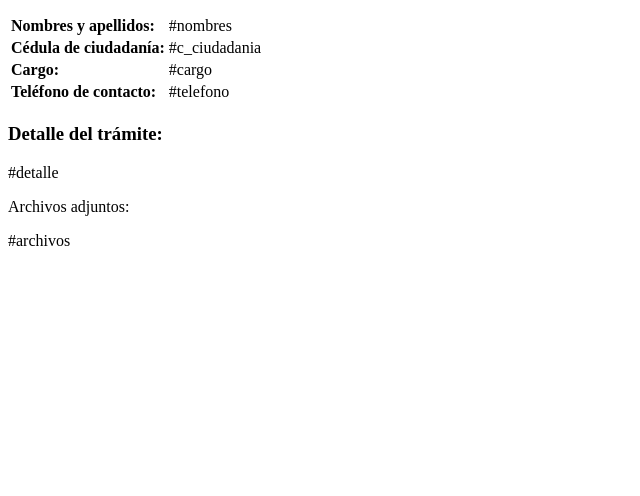
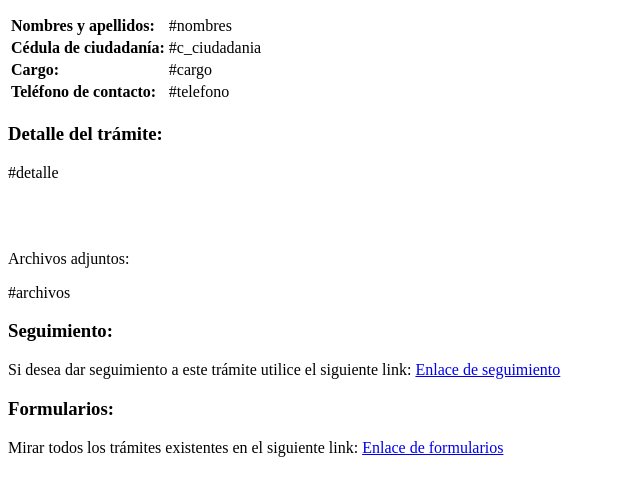
Before and after one commit to Borreguin/API-CE, a Flask app: template flask_app/templates/Notification_Comite.html in a window 1280 px wide. Shown: the part 250-746 px from the top of the page, without its empty margins (0-640 px from the left). Run offline with Flask 2, Linux system fonts and the light colour scheme; the template is opened without the code that fills it, so the values that code supplies are empty; parts of the project's set-up code (start-up, migrations or seed data) failed here and were passed over.

Commit message:
agregando notificacion de cambio de estado

```diff
--- a/flask_app/my_lib/utils.py
+++ b/flask_app/my_lib/utils.py
@@ -57,6 +57,10 @@
 
 def fill_information_comite(html_str: str, form: FormularioTemporal, files=None):
     html_str = fill_basic_information(html_str, form, files)
+    enlace_seguimiento = f"{init.HOSTNAME_URL}/seguimiento?ifmd={form.id_forma}"
+    html_str = html_str.replace("#enlace_seguimiento", enlace_seguimiento)
+    enlace_formularios = f"{init.HOSTNAME_URL}/formularios"
+    html_str = html_str.replace("#enlace_formularios", enlace_formularios)
     return html_str
 
 
--- a/flask_app/templates/Notification.html
+++ b/flask_app/templates/Notification.html
@@ -36,6 +36,7 @@
     </table>
 <h3>Detalle del trámite:</h3>
 <p>#detalle</p>
+<br></br>
 <p>Archivos adjuntos:</p>
 <p>#archivos</p>
 
--- a/flask_app/templates/Notification_Comite.html
+++ b/flask_app/templates/Notification_Comite.html
@@ -35,8 +35,17 @@
     </table>
 <h3>Detalle del trámite:</h3>
 <p>#detalle</p>
+<br></br>
 <p>Archivos adjuntos:</p>
 <p>#archivos</p>
+
+<h3>Seguimiento:</h3>
+<p>Si desea dar seguimiento a este trámite utilice
+    el siguiente link: <a href="#enlace_seguimiento">Enlace de seguimiento</a></p>
+
+<h3>Formularios:</h3>
+<p>Mirar todos los trámites existentes en
+    el siguiente link: <a href="#enlace_formularios">Enlace de formularios</a></p>
 
 
 </body>
--- a/flask_app/templates/Notification_Timeline.html
+++ b/flask_app/templates/Notification_Timeline.html
@@ -34,6 +34,7 @@
     </table>
 <h3>Detalle del trámite:</h3>
 <p>#detalle</p>
+<br></br>
 <p>Archivos adjuntos:</p>
 <p>#archivos</p>
 
```
